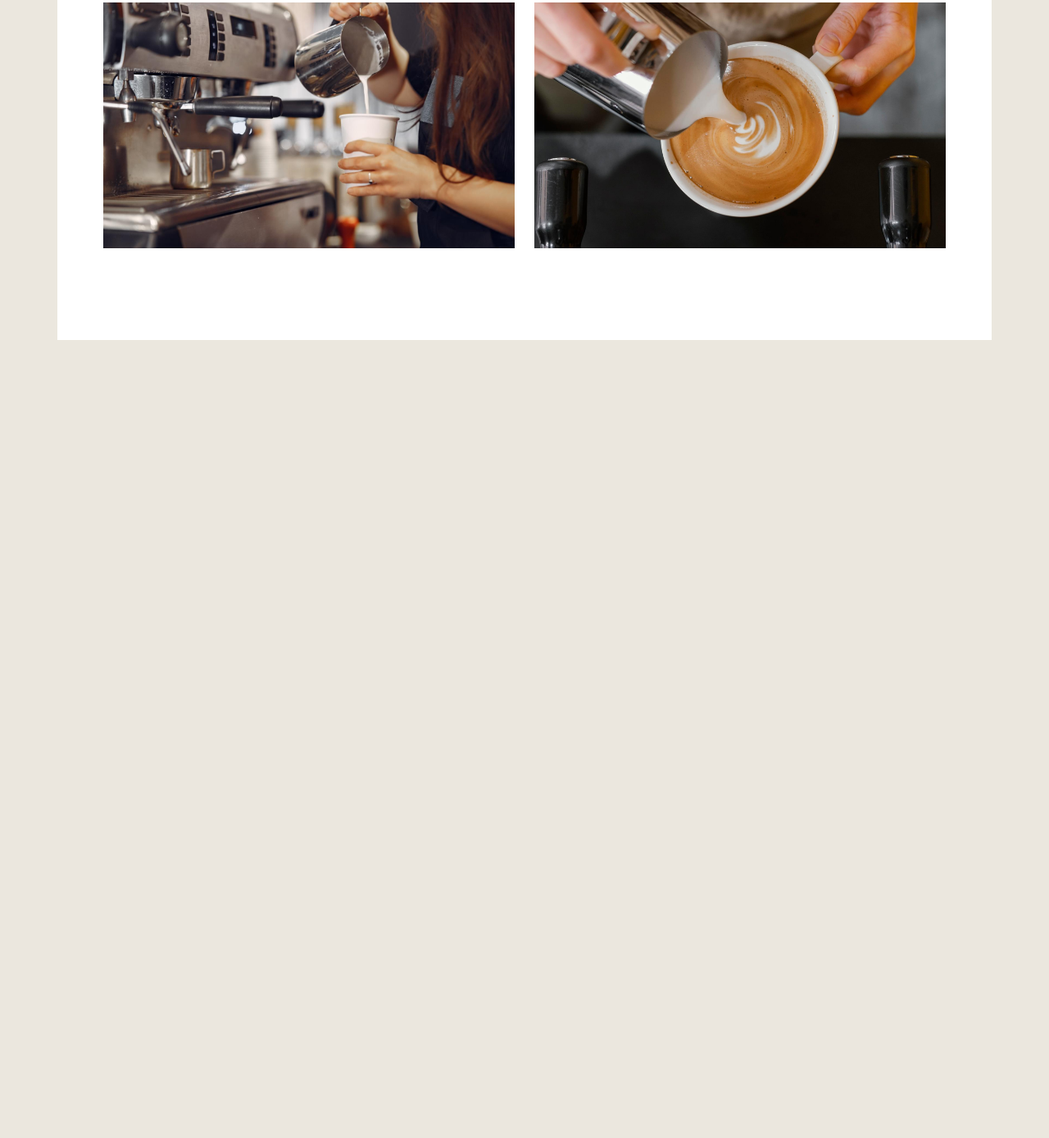
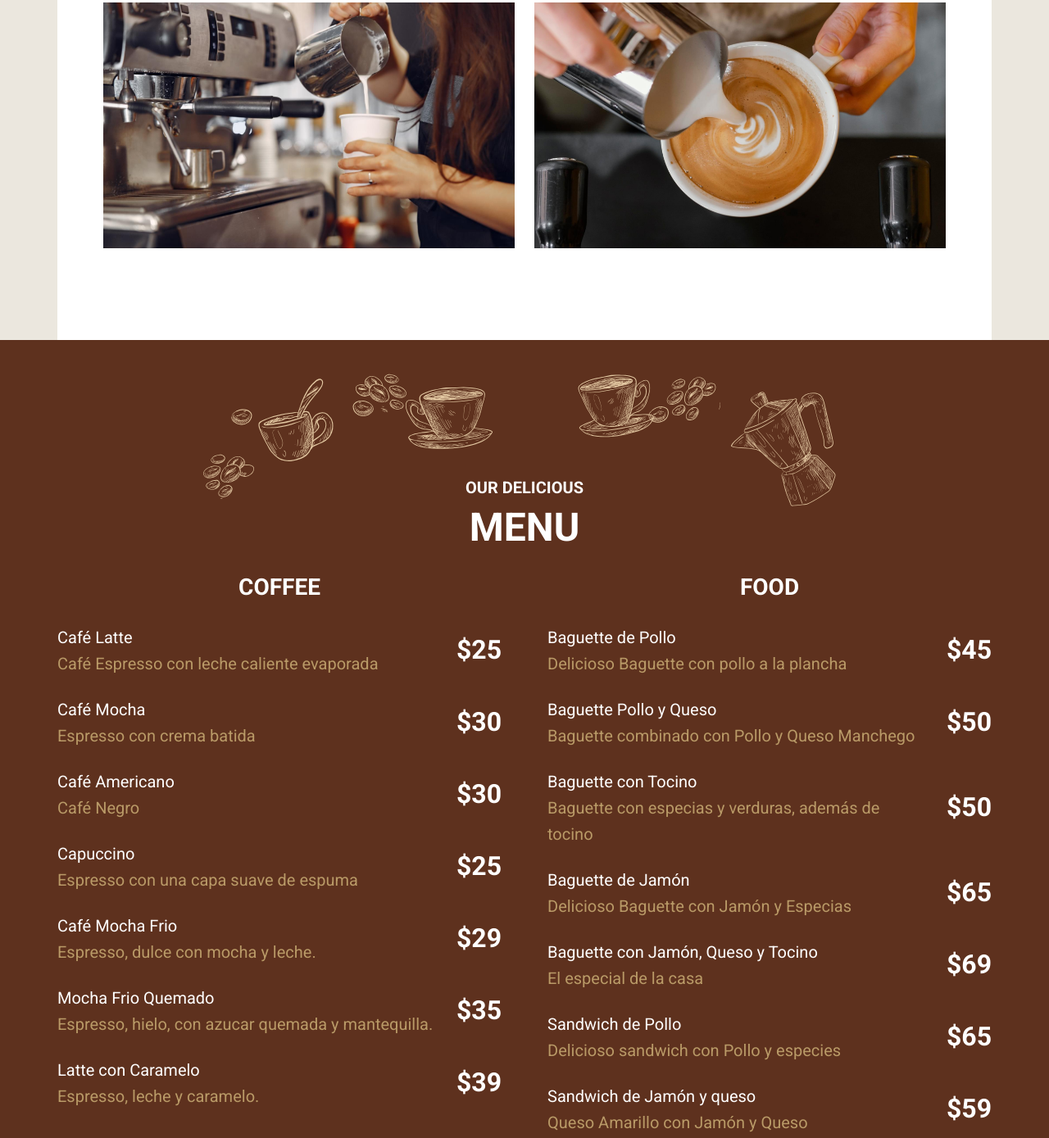
Before and after one commit to enriquesamudio99/five-coffee-shop, a website: page index.html in a window 1280 px wide. Shown: the part 2860-4249 px from the top of the page at 82% size. Before the commit the page ends 3275 px from the top, so only its background shows below. Drawn offline with Linux system fonts and the light colour scheme; a web font is replaced by a local one.

Commit message:
Menu done

```diff
--- a/index.html
+++ b/index.html
@@ -98,5 +98,80 @@
         </section>
     </main>
 
+    <section class="our-menu">
+        <h2 class="heading-white"><span>Our Delicious</span>Menu</h2>
+
+        <div class="menu-grid container">
+            <section class="menu coffee">
+                <h3>Coffee</h3>
+                <ul>
+                    <li>
+                        <p>Café Latte <span>Café Espresso con leche caliente evaporada</span> </p>
+                        <p class="price">$25</p>
+                    </li>
+                    <li>
+                        <p>Café Mocha <span>Espresso con crema batida</span> </p>
+                        <p class="price">$30</p>
+                    </li>
+                    <li>
+                        <p>Café Americano <span>Café Negro</span> </p>
+                        <p class="price">$30</p>
+                    </li>
+                    <li>
+                        <p>Capuccino<span>Espresso con una capa suave de espuma</span> </p>
+                        <p class="price">$25</p>
+                    </li>
+                    <li>
+                        <p>Café Mocha Frio<span>Espresso, dulce con mocha y leche.</span> </p>
+                        <p class="price">$29</p>
+                    </li>
+                    <li>
+                        <p>Mocha Frio Quemado<span>Espresso, hielo, con azucar quemada y mantequilla.</span> </p>
+                        <p class="price">$35</p>
+                    </li>
+                    <li>
+                        <p>Latte con Caramelo<span>Espresso, leche y caramelo.</span> </p>
+                        <p class="price">$39</p>
+                    </li>
+                </ul>
+            </section>
+
+            <section class="menu food">
+                <h3>Food</h3>
+                <ul>
+                    <li>
+                        <p>Baguette de Pollo <span>Delicioso Baguette con pollo a la plancha</span> </p>
+                        <p class="price">$45</p>
+                    </li>
+                    <li>
+                        <p>Baguette Pollo y Queso <span>Baguette combinado con Pollo y Queso Manchego</span> </p>
+                        <p class="price">$50</p>
+                    </li>
+                    <li>
+                        <p>Baguette con Tocino<span>Baguette con especias y verduras, además de tocino</span> </p>
+                        <p class="price">$50</p>
+                    </li>
+                    <li>
+                        <p>Baguette de Jamón<span>Delicioso Baguette con Jamón y Especias</span> </p>
+                        <p class="price">$65</p>
+                    </li>
+                    <li>
+                        <p>Baguette con Jamón, Queso y Tocino<span>El especial de la casa</span> </p>
+                        <p class="price">$69</p>
+                    </li>
+                    <li>
+                        <p>Sandwich de Pollo<span>Delicioso sandwich con Pollo y especies</span> </p>
+                        <p class="price">$65</p>
+                    </li>
+                    <li>
+                        <p>Sandwich de Jamón y queso<span>Queso Amarillo con Jamón y Queso</span> </p>
+                        <p class="price">$59</p>
+                    </li>
+                </ul>
+
+            </section>
+        </div>
+    </section>
+
 </body>
 </html>
--- a/src/scss/base/_typography.scss
+++ b/src/scss/base/_typography.scss
@@ -45,6 +45,19 @@ h2 {
     }
 }
 
+.heading-white {
+    @extend h2;
+    color: v.$white;
+
+    span {
+        color: v.$white;
+    }
+
+    &::after {
+        display: none;
+    }
+}
+
 h3 {
     font-size: 1.5rem;
 }
--- a/src/scss/base/_variables.scss
+++ b/src/scss/base/_variables.scss
@@ -13,6 +13,7 @@ $xxl: 1400px;
 // Colors
 $primary: #5e311e;
 $secondary: #815f27;
+$lightSecondary: #b99a67;
 $white: #ffffff;
 $black: #000000;
 $lightGray: #eceeef;
--- a/src/scss/home/_index.scss
+++ b/src/scss/home/_index.scss
@@ -1,3 +1,4 @@
 @forward "content";
 @forward "icons";
 @forward "gallery";
+@forward "menu";
--- /dev/null
+++ b/src/scss/home/_menu.scss
@@ -0,0 +1,79 @@
+@use "base/variables" as v;
+@use "base/mixins" as m;
+
+.our-menu {
+    background-image: url(../img/menu_arriba.svg), url(../img/menu_abajo.svg), linear-gradient(to right, v.$primary, v.$primary);
+    background-repeat: no-repeat;
+    background-position: center top 3.5rem, center bottom 6%, center center;
+    background-size: 200%;
+    padding: calc(v.$gutter * 3) 0 calc(v.$gutter * 5);
+
+    @include m.md {
+        background-size: 100%;
+    }
+
+    @include m.lg {
+        background-position: center top 2rem, center bottom 8%, center center;
+        background-size: 800px, 800px, 100%;
+    }
+}
+
+.menu-grid {
+    @include m.grid(1,2.5rem);
+
+    @include m.md {
+        grid-template-columns: repeat(2,1fr);
+        gap: 3.5rem;
+    }
+}
+
+.menu {
+    color: v.$white;
+
+    h3 {
+        font-size: 1.25rem;
+
+        @include m.md {
+            font-size: 1.5rem;
+        }
+
+        @include m.lg {
+            font-size: 1.75rem;
+        }
+    }
+
+    ul {
+        display: grid;
+        gap: 1.5rem;
+    }
+
+    li {
+        display: flex;
+        justify-content: space-between;
+        align-items: center;
+
+        p {
+            color: v.$white;
+            margin-bottom: 0;
+
+            @include m.sm {
+                font-size: 1.25rem;
+            }
+            span {
+                display: block;
+                color: v.$lightSecondary;
+            }
+
+        }
+
+        .price {
+            font-size: 1.5rem;
+            margin-left: 1.5rem;
+
+            @include m.lg {
+                font-size: 2rem;
+            }
+            font-weight: 700;
+        }
+    }
+}
```
Also changed, not shown: build/css/app.css.
